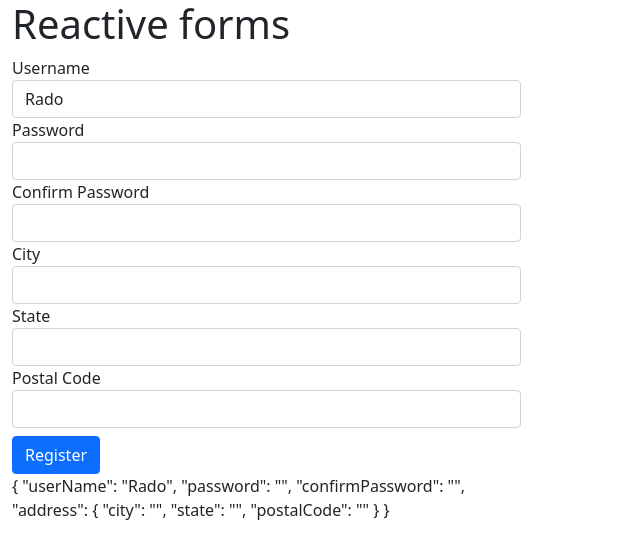
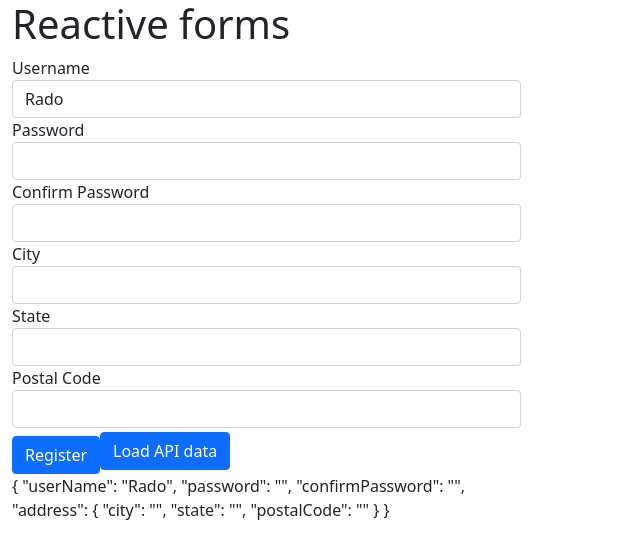
Before and after one commit to radrabik/Angular-Reactive-Forms, an Angular app: page / in a window 1280 px wide. Shown: the top 558 px of the page, without its empty margins (0-640 px from the left). Built offline with nearby package versions, Linux system fonts and the light colour scheme.

Commit message:
2 files modified

```diff
--- a/src/app/app.component.html
+++ b/src/app/app.component.html
@@ -38,6 +38,7 @@
       </div>
 
       <button class="btn btn-primary mt-2" type="submit">Register</button>
+      <button (click)="loadApiData()" class="btn btn-primary ml-2" type="button">Load API data</button>
     </form>
 
     {{ registrationForm.value | json }}
--- a/src/app/app.component.ts
+++ b/src/app/app.component.ts
@@ -20,4 +20,8 @@
 
   });
 
+  loadApiData() {
+
+  }
+
 }
```
